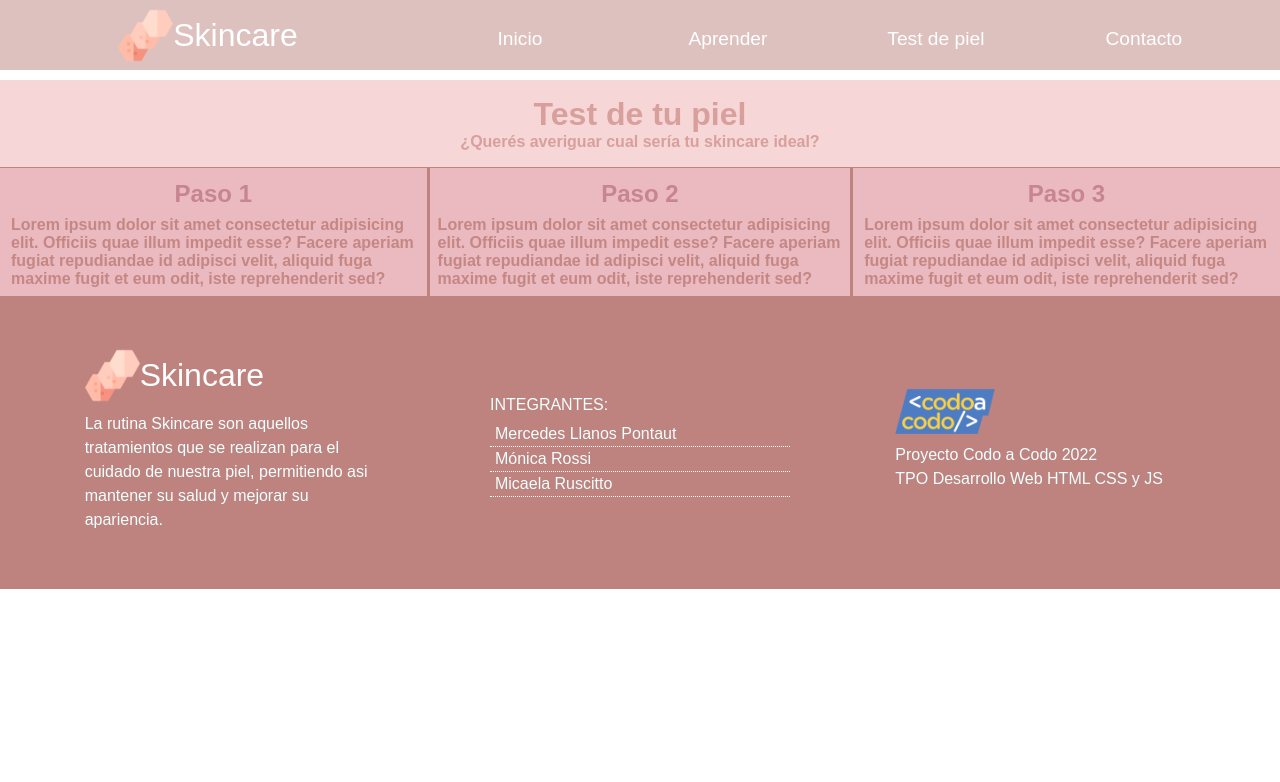
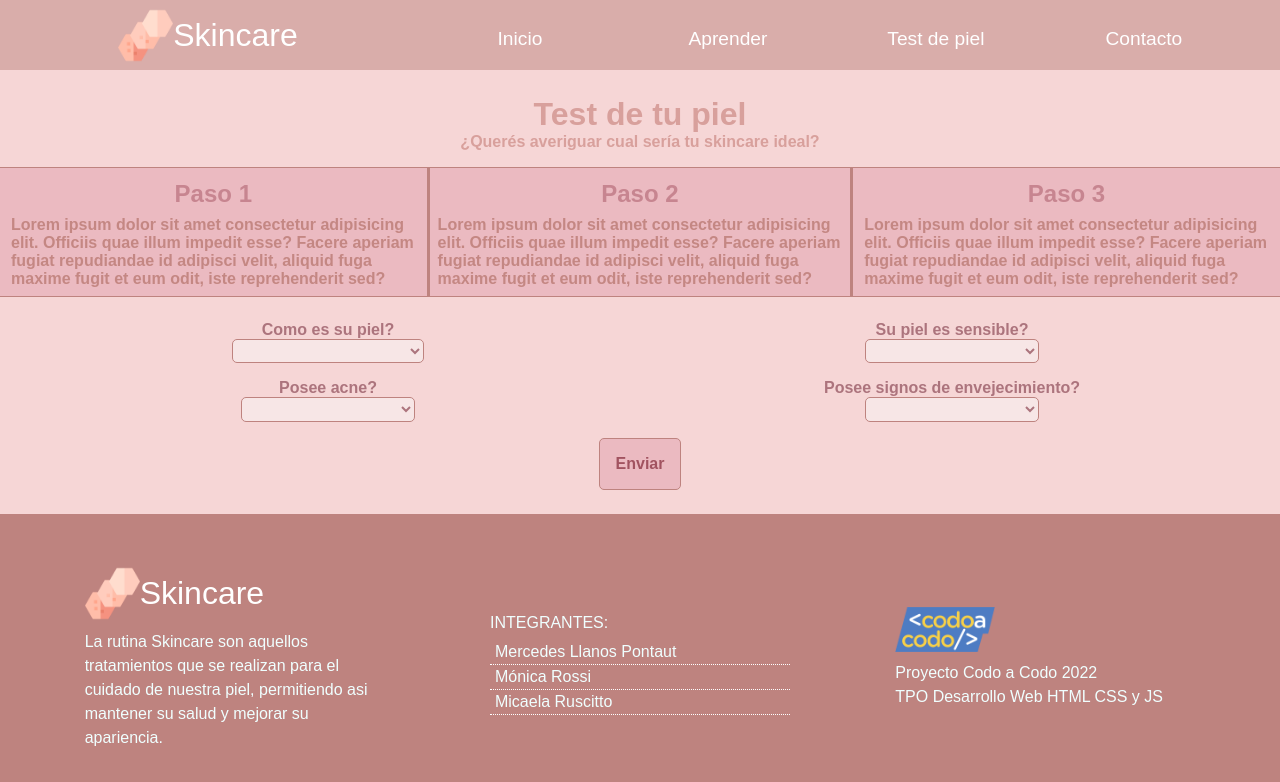
Before and after one commit to rossidcv/tpo_web, a plain HTML site: page test.html in a window 1280 px wide. Drawn offline with Linux system fonts and the light colour scheme.

Commit message:
modificaciones-test

```diff
--- a/css/estilos.css
+++ b/css/estilos.css
@@ -679,9 +679,9 @@ textarea.form-control:focus {
 .t-backg{
     background-color: #f6d6d6;
     padding: 0ch;
-    margin: 5em 0em 0em 0em;
-    padding: 1em 0em 1em;
-    border-bottom: 1px solid #BE837F;;
+    margin: 0em 0em 0em 0em;
+    padding: 6em 0em 1em;
+    border-bottom: 1px solid #BE837F;
 }
 .t-title{
     text-align: center;
@@ -716,6 +716,47 @@ textarea.form-control:focus {
     background-color: #ebbac1;
 }
 
+.t-form{
+    border-top: 1px solid #BE837F;
+    padding: 0.5em 1em 0.5em;
+    background-color:#f6d6d6;
+    text-align: center;
+}
+.t-answ{
+    padding: 1em 0em 0em;
+}
+.t-label{
+    font-family: 'Raleway', sans-serif;
+    font-weight: 600;
+    background-color: none;
+    color: #ac747d;
+}
+.t-input{
+    font-family: 'Raleway', sans-serif;
+    text-align: left;
+    color: #ac747d;
+    border: 1px solid #BE837F ;
+    border-radius: 5px;
+    padding: 0.2em 5em;
+    background-color:#f7e6e6 ;
+}
+.t-e-btn{
+    padding: 1em 0em;
+}
+.t-btn{
+    font-family: 'Raleway', sans-serif;
+    text-align: left;
+    color: #a15360;
+    font-weight: 600;
+    font-size: medium;
+    padding: 1em;
+    border: 1px solid  #BE837F;
+    background-color: #ebbac1;
+    border-radius: 5px;
+}
+.t-btn:hover{
+    background-color: #f4cccc;
+}
 
 
 /*FOOTER*/
@@ -796,12 +837,14 @@ footer img:hover {
     .col-m-10 {width : 83.33%;}
     .col-m-11 {width : 91.66%;}
     .col-m-12 {width : 100%;}
+    /**/
+    .bloque-img {
+        margin: 0
+    }
     /*TEST*/
-    .t-backg {margin: 9em 0em 0em; padding: 1em 0em 1em;}
-    .t-steps-bkg2{
-        border-top: 3px solid #BE837F;
-        border-bottom: 3px solid #BE837F;
-        background-color: #ebbac1;
+    .t-backg {padding: 10em 0em 1em;}
+    .t-s-marg{
+        border-top: 3px solid #BE837F; border-bottom: 3px solid #BE837F;
     }
 }
 
@@ -819,16 +862,9 @@ footer img:hover {
     .col-11 {width : 91.66%;}
     .col-12 {width : 100%;}
     /*TEST*/
-    .t-steps-bkg2{
-        border-right: 3px solid #BE837F;
-        border-left: 3px solid #BE837F;
-        background-color: #ebbac1;
+    .t-s-marg{
+        border-right: 3px solid #BE837F; border-left: 3px solid #BE837F;
     }
-}
-
-@media screen and (max-width: 992px){
-    .bloque-img {
-        margin: 0;
 }
 /*
 @media screen and (max-width: 768px){
@@ -860,7 +896,7 @@ footer img:hover {
 @media screen and (max-width: 1200px){
 }
 */
-}
+
 
 
 
--- a/test.html
+++ b/test.html
@@ -32,7 +32,7 @@
                     <p>Lorem ipsum dolor sit amet consectetur adipisicing elit. Officiis quae illum impedit esse? Facere aperiam fugiat repudiandae id adipisci velit, aliquid fuga maxime fugit et eum odit, iste reprehenderit sed?</p>
                 </div>
             </div>
-            <div class="col-4 t-steps-bkg2">
+            <div class="col-4 t-steps-bkg t-s-marg">
                 <div class="t-steps-h">
                     <h4>Paso 2</h4>
                 </div>
@@ -50,8 +50,45 @@
             </div>
         </div>
 
-        <div>
-
+        <div class="t-form col-12 col-m-12">
+            <form action="/formulario" method="dialog">
+                <div class="t-answ col-6 col-m-12">
+                    <label for="type" class="t-label">Como es su piel?</label><br>
+                    <select class="t-input" id="type">
+                        <option value=""></option>
+                        <option value="grasa">Grasa</option>
+                        <option value="seca">Seca</option>
+                        <option value="mixta">Mixta</option>
+                    </select>
+                </div>
+                <div class="t-answ col-6 col-m-12">
+                    <label for="type" class="t-label">Su piel es sensible?</label><br>
+                    <select class="t-input" id="sensitivity">
+                        <option class="t-option" value=""></option>
+                        <option value="si">Si</option>
+                        <option value="no">No</option>
+                    </select>
+                </div>
+                <div class="t-answ col-6 col-m-12">
+                    <label for="type" class="t-label">Posee acne?</label><br>
+                    <select class="t-input" id="acne">
+                        <option value=""></option>
+                        <option value="si">Si</option>
+                        <option value="no">No</option>
+                    </select>
+                </div>
+                <div class="t-answ col-6 col-m-12">
+                    <label for="type" class="t-label">Posee signos de envejecimiento?</label><br>
+                    <select class="t-input"id="type" >
+                        <option value=""></option>
+                        <option value="si">Si</option>
+                        <option value="no">No</option>
+                    </select>
+                </div>
+                <div class="t-e-btn col-12 col-m-12">
+                    <button class="t-btn" type="submit">Enviar</button>
+                </div>
+            </form>
         </div>
     </main>
 
```
